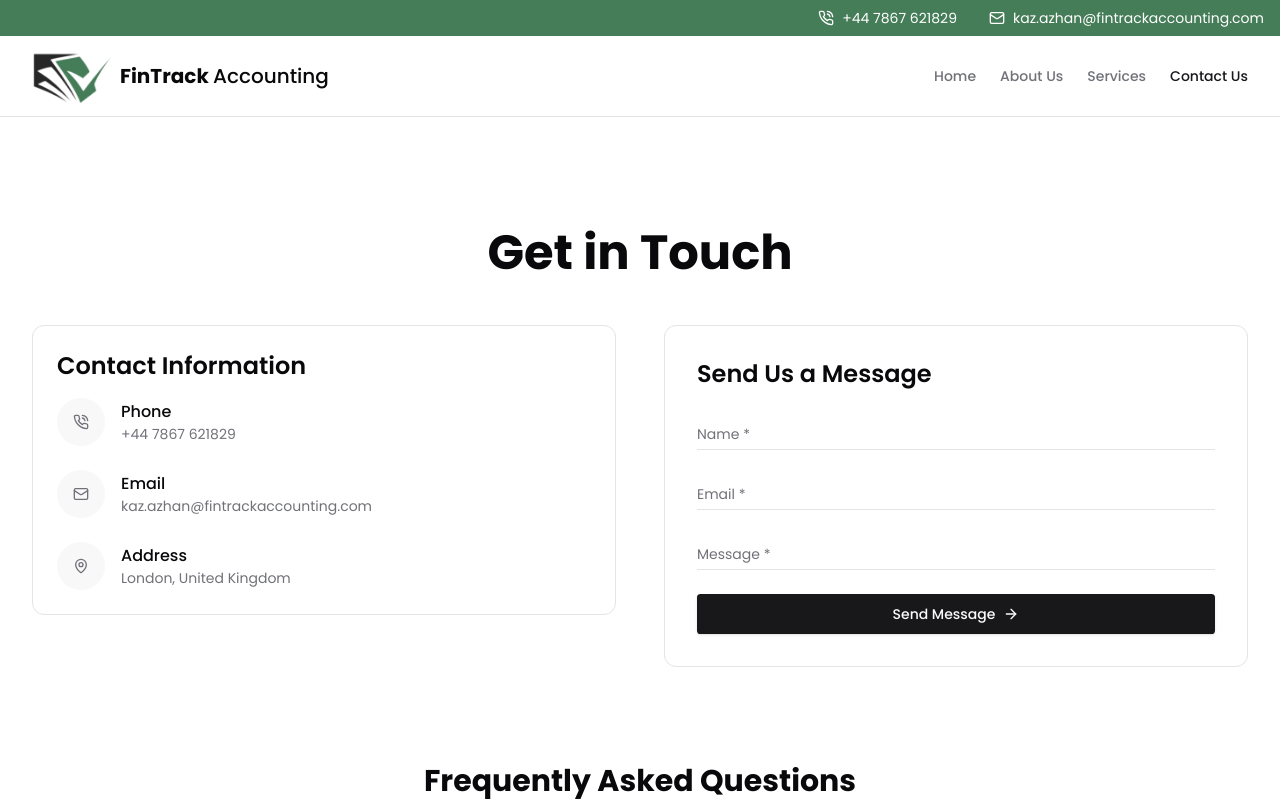
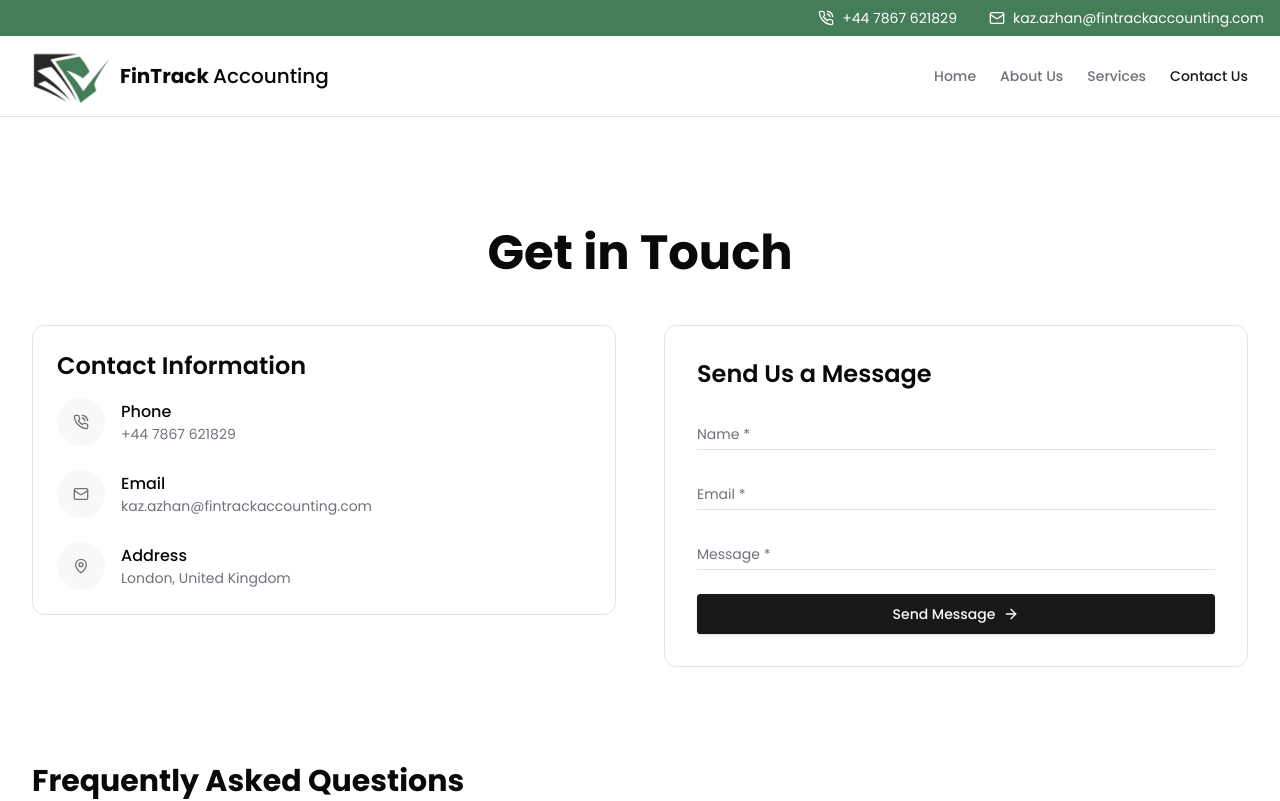
Before and after one commit to MAhsen23/fintrack, a Next.js app: page /contact in a window 1280 px wide. Shown: the top 801 px of the page. Built offline with nearby package versions, Linux system fonts and the light colour scheme.

Commit message:
Fixed the line issues

```diff
--- a/src/components/contact/Contact.tsx
+++ b/src/components/contact/Contact.tsx
@@ -70,7 +70,7 @@ export default function Contact() {
                                             initial={{ x: -20, opacity: 0 }}
                                             animate={{ x: 0, opacity: 1 }}
                                             transition={{ duration: 0.5, delay: 0.8 + index * 0.1 }}
-                                            className="flex items-center space-x-4"
+                                            className="flex items-center overflow-hidden space-x-4"
                                         >
                                             <div className="bg-secondary/60 p-4 rounded-full text-muted-foreground text-sm">{item.icon}</div>
                                             <div>
@@ -138,14 +138,14 @@ export default function Contact() {
                     transition={{ duration: 0.5, delay: 1 }}
                     className="mt-24"
                 >
-                    <h2 className="text-3xl font-bold text-center mb-12">Frequently Asked Questions</h2>
+                    <h2 className="text-3xl font-bold mb-12">Frequently Asked Questions</h2> {/* Removed text-center */}
                     <Card className="w-full shadow-none bg-transparent max-w-3xl mx-auto">
                         <CardContent className="pt-6">
                             <Accordion type="single" collapsible className="w-full">
                                 {faqs.map((faq, index) => (
                                     <AccordionItem key={index} value={`item-${index}`}>
-                                        <AccordionTrigger>{faq.question}</AccordionTrigger>
-                                        <AccordionContent>{faq.answer}</AccordionContent>
+                                        <AccordionTrigger className="text-left">{faq.question}</AccordionTrigger> {/* Added text-left */}
+                                        <AccordionContent className="text-left">{faq.answer}</AccordionContent> {/* Added text-left */}
                                     </AccordionItem>
                                 ))}
                             </Accordion>
```
